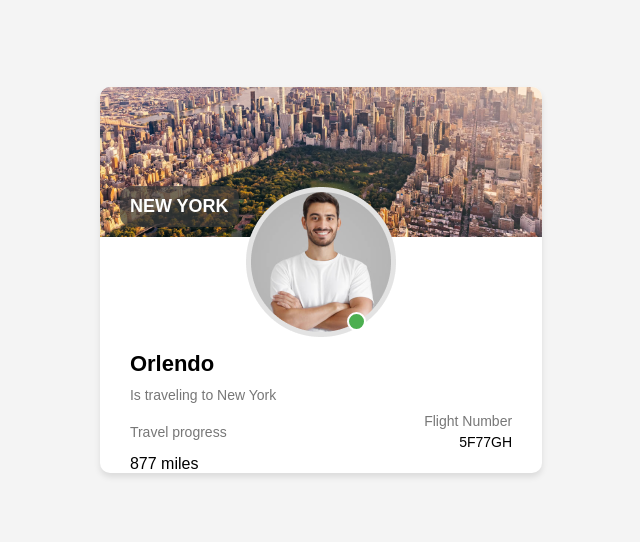
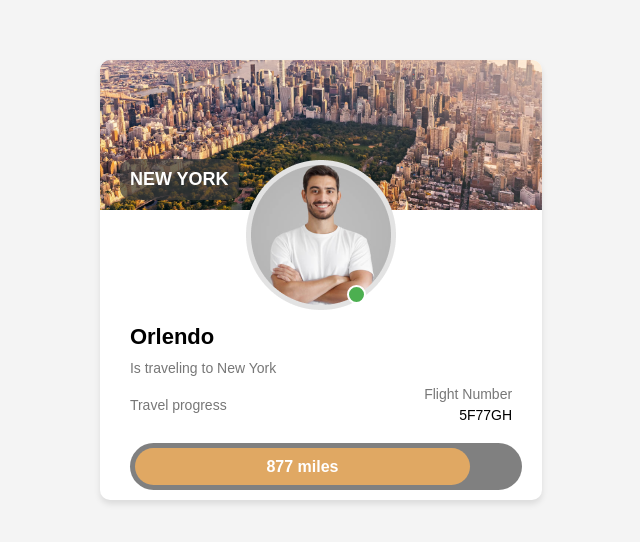
Before and after one commit to andi-kelmendi/orlendo-New-York, a plain HTML site: page index.html in a window 1280 px wide. Shown: the part 120-662 px from the top of the page, without its empty margins (319-959 px from the left). Drawn offline with Linux system fonts and the light colour scheme.

Commit message:
feat(index) commit

```diff
--- a/index.html
+++ b/index.html
@@ -30,9 +30,9 @@
                         <p class="numero">5F77GH</p>
                     </div>
                 </div>
-                <div class="barre">
-                    <div class="barre2">877 miles</div>
-                </div>
+				<div class="progress">
+					<div class="progress-bar">877 miles</div>
+				</div>
 			</div>
 		</div>
 	</body>
--- a/style.css
+++ b/style.css
@@ -93,3 +93,35 @@ p {
     display: flex;
     justify-content: end;
 }
+
+.progress {
+    width: 100%;
+    height: 37px;
+    background-color: grey;
+    border-radius: 999px;
+    overflow: hidden;
+    padding: 5px 5px;
+    margin-top: 15px;
+	margin-bottom: 10px;
+}
+
+.progress .progress-bar {
+    width: 87.7%;
+    height: 100%;
+    background-color: #e0a863;
+    border-radius: inherit;
+    color: white;
+    display: flex;
+    justify-content: center;
+    align-items: center;
+	transition: all 400ms ease-in-out;
+	font-weight: bold;
+	cursor: pointer;
+}
+
+.progress:hover .progress-bar {
+	width: 100%;
+	transform: rotate(1turn);
+    background-color: white;
+	color: #e0a863;
+}
```
